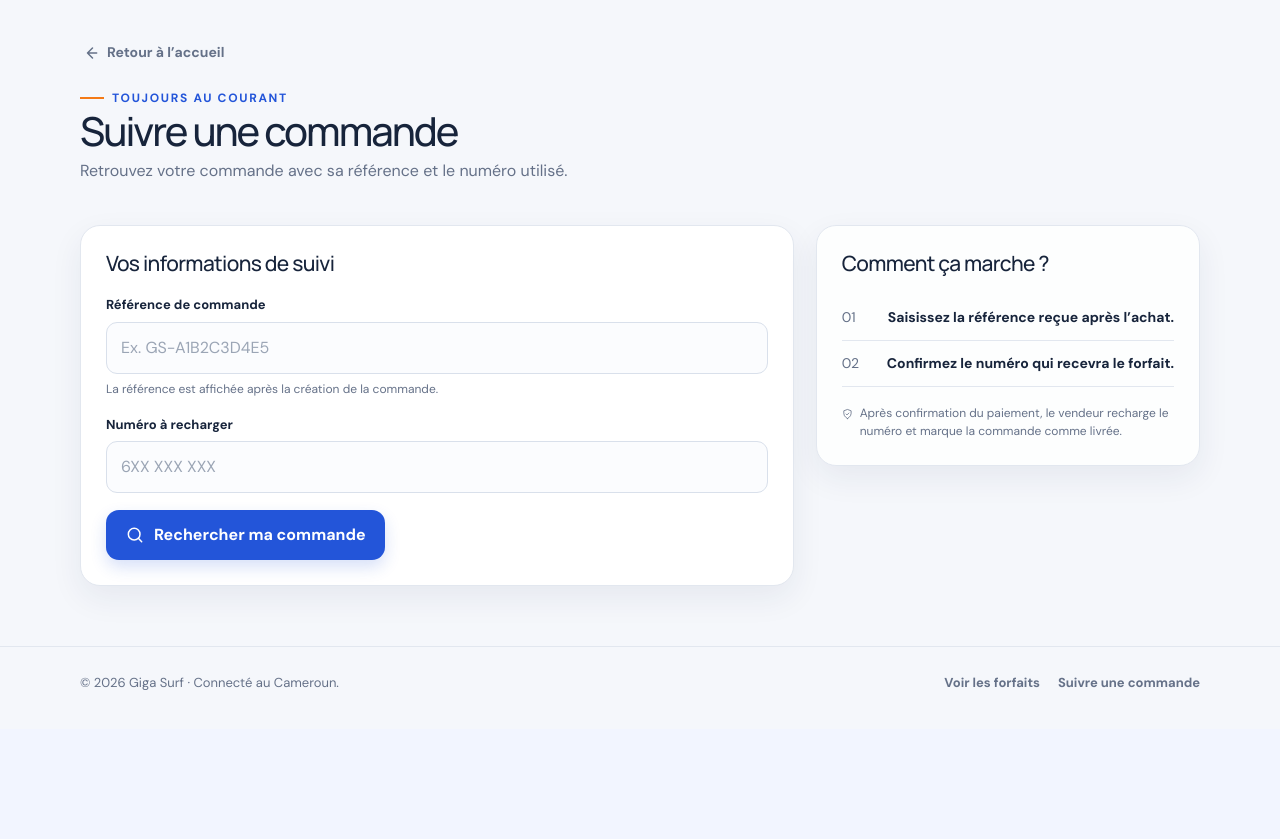
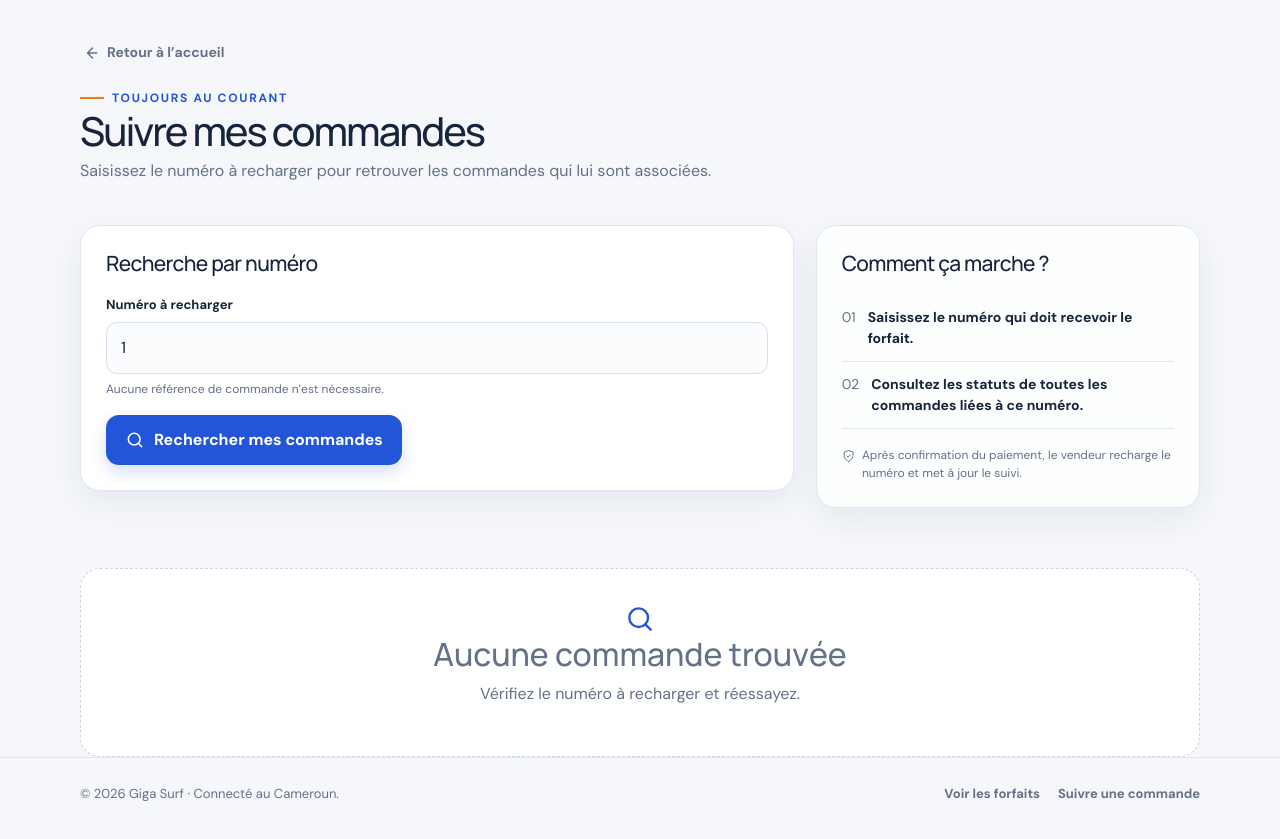
Before and after one commit to Fochiv/giga-surf, a PHP site: page /mes-commandes.php in a window 1280 px wide. Shown: the part 77-916 px from the top of the page. Before the commit the page ends 767 px from the top, so only its background shows below. Run offline with PHP 8.4, Linux system fonts and the light colour scheme; the visitor is signed in with stand-in values (Sample User, id 1).

Commit message:
Update order management logic and styling
Replit-Commit-Author: Agent

```diff
--- a/assets/css/admin.css
+++ b/assets/css/admin.css
@@ -95,7 +95,7 @@
 .operator-pill { display:inline-flex; border-radius:999px; padding:4px 8px; color:#324058; background:#f1f4f8; font-size:9px; font-weight:900; text-transform:uppercase; letter-spacing:.08em; }
 .operator-pill.orange { background:#fff1e4; color:#bd5804; }
 .operator-pill.mtn { background:#fff9d9; color:#775e00; }
-.operator-pill.camtel { background:#e4f7fc; color:#087091; }
+.operator-pill.camtel { background:#e8eef9; color:#173f7a; }
 .admin-package-actions { display:flex; align-items:flex-start; flex-direction:column; gap:7px; flex:none; }
 .admin-package-actions form { margin:0; }
 .admin-package-actions a,.admin-package-actions button { border:0; padding:0; background:none; color:#2454c5; font:800 11px 'DM Sans',sans-serif; text-decoration:none; cursor:pointer; }
--- a/assets/js/app.js
+++ b/assets/js/app.js
@@ -114,6 +114,31 @@
   setLanguage(lang);
 
   var filterButtons = document.querySelectorAll('[data-filter]');
+  var filterEmpty = document.querySelector('[data-filter-empty]');
+  function updateFilterEmpty(filter) {
+    if (!filterEmpty) return;
+    var cards = document.querySelectorAll('[data-category]');
+    var visibleCount = 0;
+    cards.forEach(function (card) {
+      var visible = filter === 'all' || card.getAttribute('data-category') === filter;
+      card.hidden = !visible;
+      if (visible) visibleCount += 1;
+    });
+    filterEmpty.hidden = visibleCount > 0;
+    if (visibleCount === 0) {
+      var weekly = filter === 'weekly';
+      var title = filterEmpty.querySelector('[data-empty-title]');
+      var copy = filterEmpty.querySelector('[data-empty-copy]');
+      var titleFr = weekly ? 'Aucun forfait hebdomadaire disponible pour le moment.' : 'Aucun forfait ne correspond à cette durée pour le moment.';
+      var titleEn = weekly ? 'No weekly bundles are available right now.' : 'No bundles match this duration right now.';
+      if (title) {
+        title.setAttribute('data-fr', titleFr);
+        title.setAttribute('data-en', titleEn);
+        title.textContent = lang === 'en' ? titleEn : titleFr;
+      }
+      if (copy) copy.textContent = lang === 'en' ? 'Please try again later.' : 'Veuillez réessayer plus tard.';
+    }
+  }
   filterButtons.forEach(function (button) {
     button.addEventListener('click', function () {
       var filter = button.getAttribute('data-filter');
@@ -122,9 +147,7 @@
         item.classList.toggle('is-active', active);
         item.setAttribute('aria-pressed', active ? 'true' : 'false');
       });
-      document.querySelectorAll('[data-category]').forEach(function (card) {
-        card.hidden = filter !== 'all' && card.getAttribute('data-category') !== filter;
-      });
+      updateFilterEmpty(filter);
     });
   });
 
--- a/index.php
+++ b/index.php
@@ -58,7 +58,7 @@ require __DIR__ . '/includes/header.php';
 </section>
 <section class="how-section">
   <div class="shell">
-    <div class="section-heading"><div><span class="eyebrow" data-fr="Simple comme bonjour" data-en="As easy as 1, 2, 3">Simple comme bonjour</span><h2 data-fr="Comment ça marche" data-en="How it works">Comment ça marche</h2></div></div>
+    <div class="section-heading"><div><h2 data-fr="Comment ça marche" data-en="How it works">Comment ça marche</h2></div></div>
     <div class="steps">
       <article class="step"><span class="step-number">1</span><div><h3 data-fr="Choisissez votre forfait" data-en="Choose your bundle">Choisissez votre forfait</h3><p data-fr="Comparez les offres Orange, MTN et Camtel Blue." data-en="Compare offers from Orange, MTN and Camtel Blue.">Comparez les offres Orange, MTN et Camtel Blue.</p></div></article>
       <article class="step"><span class="step-number">2</span><div><h3 data-fr="Indiquez le numéro" data-en="Enter the phone number">Indiquez le numéro</h3><p data-fr="Vérifiez soigneusement le numéro à recharger." data-en="Double-check the number you want to top up.">Vérifiez soigneusement le numéro à recharger.</p></div></article>
--- a/mes-commandes.php
+++ b/mes-commandes.php
@@ -3,95 +3,118 @@ declare(strict_types=1);
 require_once __DIR__ . '/includes/bootstrap.php';
 $pageTitle = 'Suivre mes commandes';
 $currentPage = 'orders';
-$order = null;
-$orderId = filter_var($_SESSION['tracked_order_id'] ?? null, FILTER_VALIDATE_INT);
-if ($orderId) {
-    $stmt = db()->prepare('SELECT * FROM orders WHERE id = ? LIMIT 1');
-    $stmt->execute([$orderId]);
-    $order = $stmt->fetch() ?: null;
+$trackedPhone = normalizePhone((string) ($_SESSION['tracked_phone'] ?? ''));
+
+if (!validCameroonPhone($trackedPhone) && !empty($_SESSION['tracked_order_id'])) {
+    $legacyStmt = db()->prepare('SELECT recipient_phone FROM orders WHERE id = ? LIMIT 1');
+    $legacyStmt->execute([(int) $_SESSION['tracked_order_id']]);
+    $legacyPhone = normalizePhone((string) ($legacyStmt->fetchColumn() ?: ''));
+    if (validCameroonPhone($legacyPhone)) {
+        $trackedPhone = $legacyPhone;
+        $_SESSION['tracked_phone'] = $trackedPhone;
+    }
 }
-$status = null;
-if ($order) {
-    $status = $order['payment_status'] === 'SUCCESSFUL'
-        ? (($order['delivery_status'] ?? '') === 'delivered' ? 'delivered' : 'paid')
-        : (in_array($order['payment_status'], ['FAILED', 'EXPIRED'], true) ? 'failed' : 'pending');
+
+$orders = [];
+if (validCameroonPhone($trackedPhone)) {
+    $stmt = db()->prepare('SELECT * FROM orders WHERE recipient_phone = ? ORDER BY id DESC LIMIT 20');
+    $stmt->execute([$trackedPhone]);
+    $orders = $stmt->fetchAll();
 }
+
 $statusLabels = [
     'pending' => ['En attente de paiement', 'Awaiting payment', 'pending'],
     'paid' => ['Paiement confirmé · livraison en cours', 'Payment confirmed · delivery in progress', 'paid'],
     'delivered' => ['Forfait livré', 'Bundle delivered', 'delivered'],
     'failed' => ['Échec du paiement', 'Payment failed', 'failed'],
 ];
-$displayStatus = $statusLabels[$status ?? 'pending'];
 $pageFlash = null;
 require __DIR__ . '/includes/header.php';
 ?>
 <section class="shell catalog-head">
   <a class="back-link" href="<?= h(url('index.php')) ?>"><?= giga_svg('back') ?><span data-fr="Retour à l’accueil" data-en="Back home">Retour à l’accueil</span></a>
-  <div class="operator-title"><div><span class="eyebrow" data-fr="Toujours au courant" data-en="Stay in the loop">Toujours au courant</span><h1 data-fr="Suivre une commande" data-en="Track an order">Suivre une commande</h1><p data-fr="Retrouvez votre commande avec sa référence et le numéro utilisé." data-en="Find your order with its reference and the phone number used.">Retrouvez votre commande avec sa référence et le numéro utilisé.</p></div></div>
+  <div class="operator-title"><div><span class="eyebrow" data-fr="Toujours au courant" data-en="Stay in the loop">Toujours au courant</span><h1 data-fr="Suivre mes commandes" data-en="Track my orders">Suivre mes commandes</h1><p data-fr="Saisissez le numéro à recharger pour retrouver les commandes qui lui sont associées." data-en="Enter the top-up number to find its associated orders.">Saisissez le numéro à recharger pour retrouver les commandes qui lui sont associées.</p></div></div>
 </section>
 <section class="shell form-layout">
   <form class="form-panel" method="post" action="<?= h(url('track-order.php')) ?>">
-    <h2 data-fr="Vos informations de suivi" data-en="Your tracking details">Vos informations de suivi</h2>
-    <div class="field">
-      <label for="order_reference" data-fr="Référence de commande" data-en="Order reference">Référence de commande</label>
-      <input id="order_reference" name="order_reference" required autocomplete="off" placeholder="Ex. GS-A1B2C3D4E5" data-fr-placeholder="Ex. GS-A1B2C3D4E5" data-en-placeholder="e.g. GS-A1B2C3D4E5">
-      <small data-fr="La référence est affichée après la création de la commande." data-en="Your reference is shown after the order is created.">La référence est affichée après la création de la commande.</small>
-    </div>
+    <h2 data-fr="Recherche par numéro" data-en="Find orders by phone">Recherche par numéro</h2>
     <div class="field">
       <label for="phone_number" data-fr="Numéro à recharger" data-en="Top-up phone number">Numéro à recharger</label>
-      <input id="phone_number" name="phone_number" type="tel" inputmode="tel" required pattern="[+0-9 ]{9,16}" maxlength="16" autocomplete="tel" placeholder="6XX XXX XXX">
+      <input id="phone_number" name="phone_number" type="tel" inputmode="tel" required pattern="[+0-9 ]{9,16}" maxlength="16" autocomplete="tel" placeholder="6XX XXX XXX" value="<?= h($trackedPhone) ?>">
+      <small data-fr="Aucune référence de commande n’est nécessaire." data-en="You do not need an order reference.">Aucune référence de commande n’est nécessaire.</small>
     </div>
     <?= csrf_field() ?>
-    <button class="button" type="submit"><?= giga_svg('search') ?><span data-fr="Rechercher ma commande" data-en="Find my order">Rechercher ma commande</span></button>
+    <button class="button" type="submit"><?= giga_svg('search') ?><span data-fr="Rechercher mes commandes" data-en="Find my orders">Rechercher mes commandes</span></button>
   </form>
   <aside class="summary-panel">
     <h2 data-fr="Comment ça marche ?" data-en="How it works">Comment ça marche ?</h2>
-    <div class="summary-item"><span>01</span><strong data-fr="Saisissez la référence reçue après l’achat." data-en="Enter the reference you received after purchase.">Saisissez la référence reçue après l’achat.</strong></div>
-    <div class="summary-item"><span>02</span><strong data-fr="Confirmez le numéro qui recevra le forfait." data-en="Confirm the number that will receive the bundle.">Confirmez le numéro qui recevra le forfait.</strong></div>
-    <p class="safe-note"><?= giga_svg('shield') ?><span data-fr="Après confirmation du paiement, le vendeur recharge le numéro et marque la commande comme livrée." data-en="After payment is confirmed, the seller tops up the number and marks the order delivered.">Après confirmation du paiement, le vendeur recharge le numéro et marque la commande comme livrée.</span></p>
+    <div class="summary-item"><span>01</span><strong data-fr="Saisissez le numéro qui doit recevoir le forfait." data-en="Enter the number that should receive the bundle.">Saisissez le numéro qui doit recevoir le forfait.</strong></div>
+    <div class="summary-item"><span>02</span><strong data-fr="Consultez les statuts de toutes les commandes liées à ce numéro." data-en="See the status of every order linked to that number.">Consultez les statuts de toutes les commandes liées à ce numéro.</strong></div>
+    <p class="safe-note"><?= giga_svg('shield') ?><span data-fr="Après confirmation du paiement, le vendeur recharge le numéro et met à jour le suivi." data-en="After payment is confirmed, the seller tops up the number and updates its status.">Après confirmation du paiement, le vendeur recharge le numéro et met à jour le suivi.</span></p>
   </aside>
 </section>
-<?php if ($order): ?>
+<?php if ($orders): ?>
 <section class="shell order-track-section" aria-live="polite">
+  <div class="section-heading tracking-heading">
+    <div><span class="eyebrow" data-fr="Suivi" data-en="Tracking">Suivi</span><h2 data-fr="<?= count($orders) ?> commande(s) trouvée(s)" data-en="<?= count($orders) ?> order(s) found"><?= count($orders) ?> commande(s) trouvée(s)</h2></div>
+  </div>
+  <?php foreach ($orders as $order):
+    $status = $order['payment_status'] === 'SUCCESSFUL'
+        ? (($order['delivery_status'] ?? '') === 'delivered' ? 'delivered' : 'paid')
+        : (in_array($order['payment_status'], ['FAILED', 'EXPIRED'], true) ? 'failed' : 'pending');
+    $displayStatus = $statusLabels[$status];
+    $paymentLabels = match (strtoupper((string) $order['payment_status'])) {
+        'SUCCESSFUL' => ['Paiement confirmé', 'Payment confirmed'],
+        'FAILED' => ['Paiement échoué', 'Payment failed'],
+        'EXPIRED' => ['Paiement expiré', 'Payment expired'],
+        default => ['En attente', 'Pending'],
+    };
+    $deliveryLabels = ($order['delivery_status'] ?? '') === 'delivered'
+        ? ['Livré', 'Delivered']
+        : ['En attente de livraison', 'Awaiting delivery'];
+  ?>
   <article class="order-result">
     <div class="order-result-head">
-      <div><h2 data-fr="Commande trouvée" data-en="Order found">Commande trouvée</h2><span class="order-ref"><?= h($order['public_code']) ?></span></div>
-      <span class="status <?= h($displayStatus[2]) ?>"><?= h($displayStatus[0]) ?></span>
+      <div><h2 data-fr="Commande" data-en="Order">Commande</h2><span class="order-ref"><?= h($order['public_code']) ?></span></div>
+      <span class="status <?= h($displayStatus[2]) ?>"><span data-fr="<?= h($displayStatus[0]) ?>" data-en="<?= h($displayStatus[1]) ?>"><?= h($displayStatus[0]) ?></span></span>
     </div>
     <div class="summary-item"><span data-fr="Forfait" data-en="Bundle">Forfait</span><strong><?= h($order['operator'] . ' · ' . $order['package_name']) ?></strong></div>
-    <div class="summary-item"><span data-fr="Numéro rechargé" data-en="Top-up number">Numéro rechargé</span><strong><?= h($order['recipient_phone']) ?></strong></div>
+    <div class="summary-item"><span data-fr="Numéro à recharger" data-en="Top-up number">Numéro à recharger</span><strong><?= h($order['recipient_phone']) ?></strong></div>
     <div class="summary-item"><span data-fr="Montant" data-en="Amount">Montant</span><strong><?= h(formatXaf($order['amount'])) ?></strong></div>
-    <div class="summary-item"><span data-fr="Paiement" data-en="Payment">Paiement</span><strong><?= h(paymentStatusLabel($order['payment_status'])) ?></strong></div>
-    <div class="summary-item"><span data-fr="Livraison" data-en="Delivery">Livraison</span><strong><?= h($order['delivery_status'] === 'delivered' ? t('delivered') : t('not_delivered')) ?></strong></div>
+    <div class="summary-item"><span data-fr="Paiement" data-en="Payment">Paiement</span><strong><span data-fr="<?= h($paymentLabels[0]) ?>" data-en="<?= h($paymentLabels[1]) ?>"><?= h($paymentLabels[0]) ?></span></strong></div>
+    <div class="summary-item"><span data-fr="Livraison" data-en="Delivery">Livraison</span><strong><span data-fr="<?= h($deliveryLabels[0]) ?>" data-en="<?= h($deliveryLabels[1]) ?>"><?= h($deliveryLabels[0]) ?></span></strong></div>
     <?php if ($order['payment_status'] === 'SUCCESSFUL' && $order['delivery_status'] !== 'delivered'): ?>
       <p class="safe-note"><?= giga_svg('clock') ?><span data-fr="Votre paiement est confirmé. Le vendeur va effectuer le rechargement et mettre à jour ce suivi." data-en="Your payment is confirmed. The seller will top up the number and update this status.">Votre paiement est confirmé. Le vendeur va effectuer le rechargement et mettre à jour ce suivi.</span></p>
-    <?php elseif (!in_array($order['payment_status'], ['SUCCESSFUL', 'FAILED', 'EXPIRED'], true)): ?>
+    <?php elseif (!in_array($order['payment_status'], ['SUCCESSFUL', 'FAILED', 'EXPIRED'], true) && !empty($order['fapshi_trans_id'])): ?>
       <form method="post" action="<?= h(url('verify-payment.php')) ?>" class="track-refresh">
         <?= csrf_field() ?><input type="hidden" name="order_id" value="<?= (int) $order['id'] ?>">
-        <button class="button ghost small" type="submit" data-fr="Actualiser le paiement" data-en="Refresh payment status">Actualiser le paiement</button>
+        <button class="button ghost small" type="submit" data-fr="Actualiser le statut" data-en="Refresh status">Actualiser le statut</button>
       </form>
     <?php endif; ?>
-    <p class="safe-note"><?= giga_svg('clock') ?><span><?= h('Commande créée le ' . formatDate($order['created_at'])) ?></span></p>
-    <?php if ($order['delivery_status'] === 'delivered'): ?>
-      <?php
-        $reviewCheck = db()->prepare('SELECT COUNT(*) FROM reviews WHERE order_id = ?');
-        $reviewCheck->execute([$order['id']]);
-        $reviewAlreadySent = (int) $reviewCheck->fetchColumn() > 0;
-      ?>
+    <p class="safe-note"><?= giga_svg('clock') ?><span><span data-fr="Commande créée le " data-en="Order placed on ">Commande créée le </span><?= h(formatDate($order['created_at'])) ?></span></p>
+    <?php if ($order['delivery_status'] === 'delivered'):
+      $reviewCheck = db()->prepare('SELECT COUNT(*) FROM reviews WHERE order_id = ?');
+      $reviewCheck->execute([$order['id']]);
+      $reviewAlreadySent = (int) $reviewCheck->fetchColumn() > 0;
+    ?>
       <?php if (!$reviewAlreadySent): ?>
       <form method="post" action="<?= h(url('submit-review.php')) ?>" class="review-form">
         <h3 data-fr="Votre avis nous aide" data-en="Your feedback helps">Votre avis nous aide</h3>
-        <label for="review-rating" data-fr="Votre note" data-en="Your rating">Votre note</label>
-        <select id="review-rating" name="rating" required><option value="5">5 / 5</option><option value="4">4 / 5</option><option value="3">3 / 5</option><option value="2">2 / 5</option><option value="1">1 / 5</option></select>
-        <label for="review-body" data-fr="Votre commentaire" data-en="Your comment">Votre commentaire</label>
-        <textarea id="review-body" name="body" rows="3" maxlength="1000" minlength="5" required></textarea>
+        <label for="review-rating-<?= (int) $order['id'] ?>" data-fr="Votre note" data-en="Your rating">Votre note</label>
+        <select id="review-rating-<?= (int) $order['id'] ?>" name="rating" required><option value="5">5 / 5</option><option value="4">4 / 5</option><option value="3">3 / 5</option><option value="2">2 / 5</option><option value="1">1 / 5</option></select>
+        <label for="review-body-<?= (int) $order['id'] ?>" data-fr="Votre commentaire" data-en="Your comment">Votre commentaire</label>
+        <textarea id="review-body-<?= (int) $order['id'] ?>" name="body" rows="3" maxlength="1000" minlength="5" required></textarea>
         <?= csrf_field() ?><input type="hidden" name="order_id" value="<?= (int) $order['id'] ?>">
         <button class="button ghost small" type="submit" data-fr="Envoyer mon avis" data-en="Send feedback">Envoyer mon avis</button>
       </form>
       <?php endif; ?>
     <?php endif; ?>
   </article>
+  <?php endforeach; ?>
+</section>
+<?php elseif ($trackedPhone !== ''): ?>
+<section class="shell order-track-section" aria-live="polite">
+  <div class="empty-state"><?= giga_svg('search') ?><h2 data-fr="Aucune commande trouvée" data-en="No orders found">Aucune commande trouvée</h2><p data-fr="Vérifiez le numéro à recharger et réessayez." data-en="Check the top-up number and try again.">Vérifiez le numéro à recharger et réessayez.</p></div>
 </section>
 <?php endif; ?>
 <?php require __DIR__ . '/includes/footer.php'; ?>
--- a/submit-review.php
+++ b/submit-review.php
@@ -11,7 +11,8 @@ $body = trim((string) ($_POST['body'] ?? ''));
 $stmt = db()->prepare('SELECT * FROM orders WHERE id = ? LIMIT 1');
 $stmt->execute([(int) $orderId]);
 $order = $stmt->fetch();
-if (!$order || (int) ($_SESSION['tracked_order_id'] ?? 0) !== (int) $order['id'] || $order['delivery_status'] !== 'delivered') {
+$trackedPhone = normalizePhone((string) ($_SESSION['tracked_phone'] ?? ''));
+if (!$order || !validCameroonPhone($trackedPhone) || normalizePhone((string) $order['recipient_phone']) !== $trackedPhone || $order['delivery_status'] !== 'delivered') {
     http_response_code(403);
     exit('Cette commande ne peut pas recevoir d’avis.');
 }
```
Also changed, not shown: assets/css/app.css (+13 -8 lines), commande.php (+8 -5 lines), create-order.php (+4 -3 lines), forfaits.php (+7 -2 lines), track-order.php (+15 -8 lines), verify-payment.php (+4 -3 lines).
